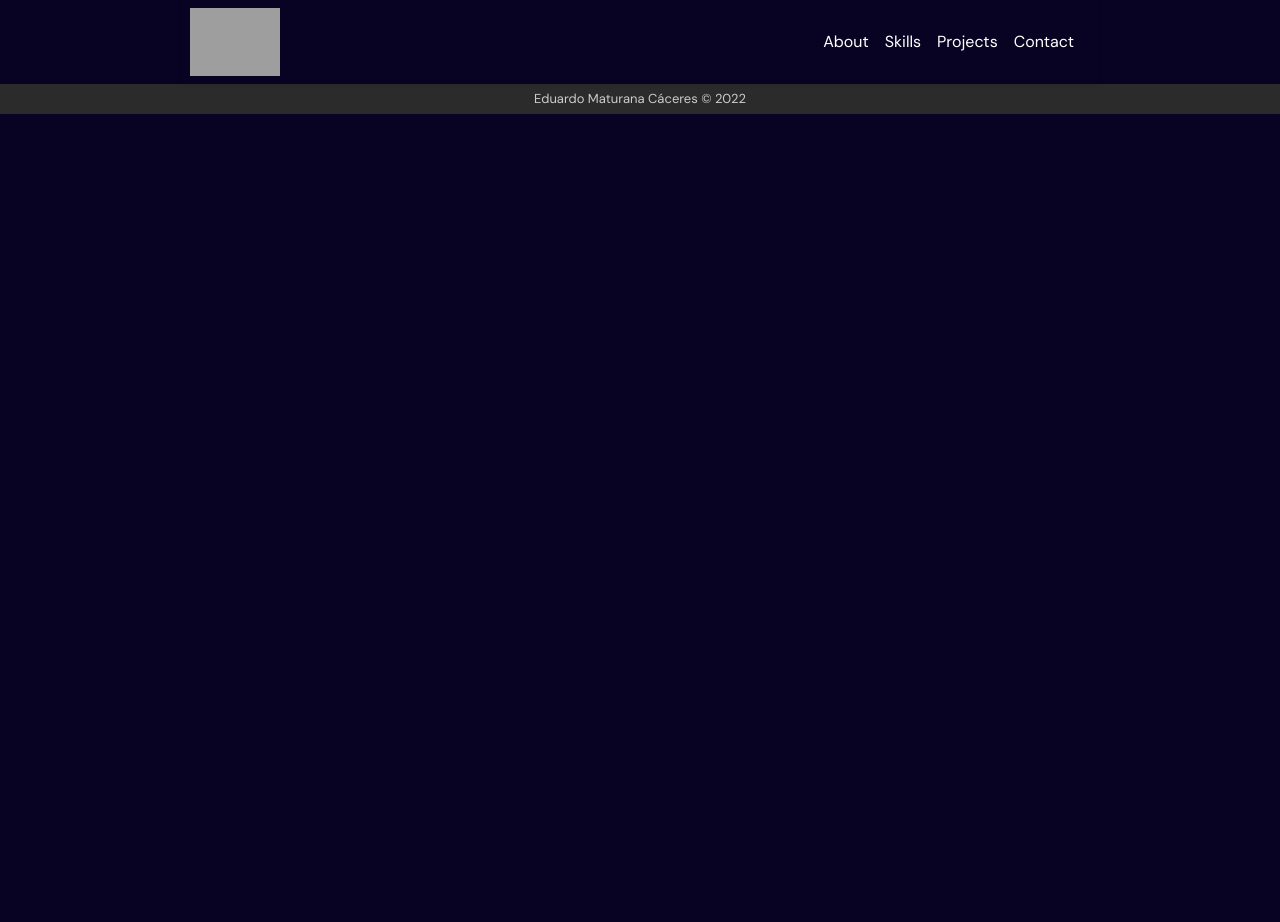
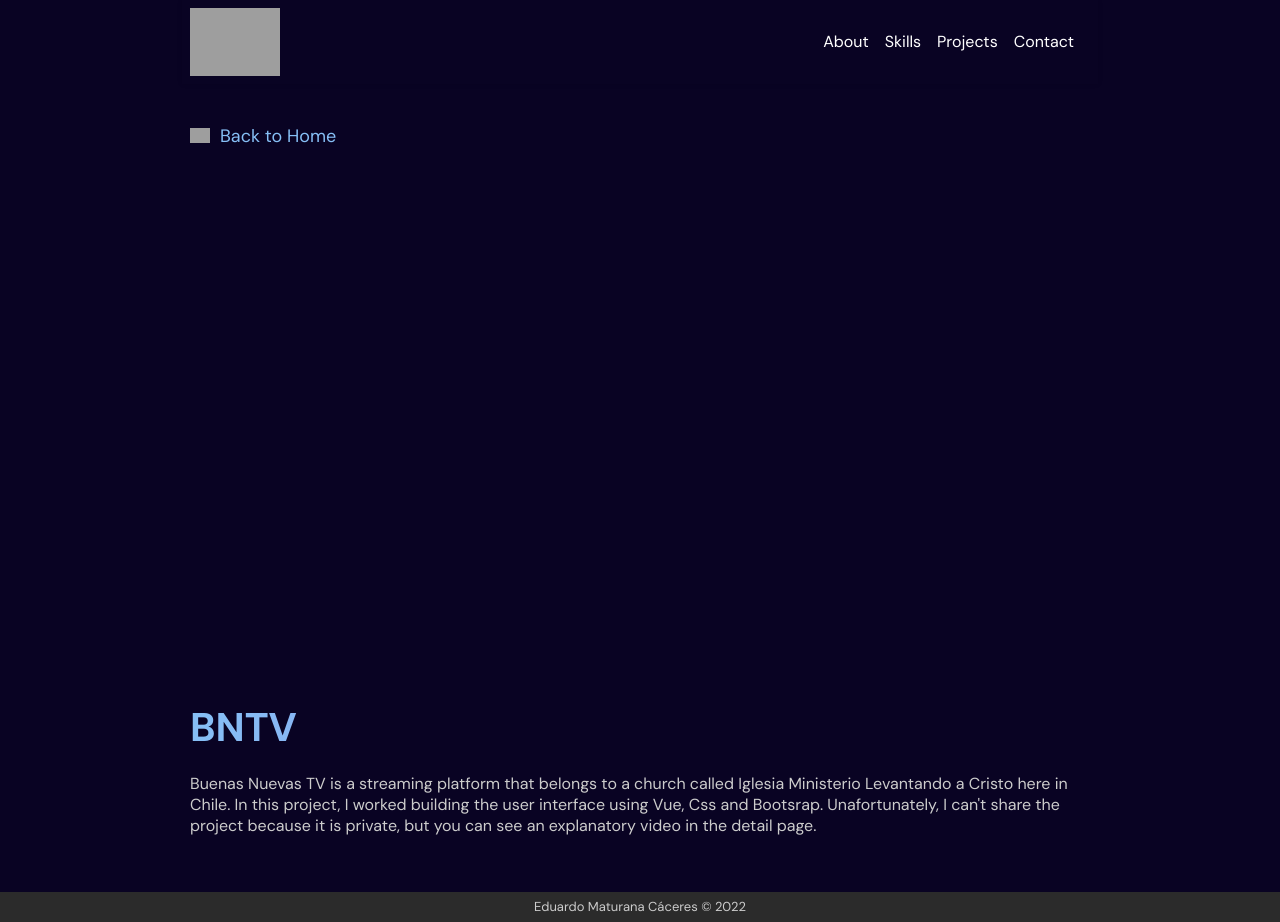
Before and after one commit to Edu-Maturana/myportfolio, a React (Create React App) app: page /bntv in a window 1280 px wide. Before the commit the page ends 800 px from the top, so only its background shows below. Built offline with nearby package versions, Linux system fonts and the light colour scheme; grey boxes are pictures that could not be loaded.

Commit message:
we are ready

```diff
--- a/src/App.js
+++ b/src/App.js
@@ -6,6 +6,7 @@
 import Planning from "./components/Planning/Planning";
 import Social from "./components/Social/Social";
 import Shop from "./components/Shop/Shop";
+import BuenasNuevas from "./components/Buenas Nuevas/BuenasNuevas";
 import Copyright from "./components/Copyright/Copyright";
 
 function App() {
@@ -19,6 +20,7 @@
             <Route path="/planning" element={<Planning />} />
             <Route path="/social" element={<Social />} />
             <Route path="/shop" element={<Shop />} />
+            <Route path="/bntv" element={<BuenasNuevas />} />
             <Route path="/" element={<Home />} />
           </Routes>
         </div>
--- a/src/components/About/About.js
+++ b/src/components/About/About.js
@@ -33,7 +33,7 @@
               now I've been learning Go just for fun, I think it's a great
               language.
             </p>
-            <a href="/em-resume.pdf" className="resume" download>
+            <a href="/files/em-resume.pdf" className="resume" download>
               Download resume
             </a>
           </div>
--- /dev/null
+++ b/src/components/Buenas Nuevas/BuenasNuevas.js
@@ -0,0 +1,37 @@
+import React from "react";
+import ReactPlayer from "react-player";
+import { Link } from "react-router-dom";
+import images from "../../utils";
+
+import "../Ecommerce/Detail.css";
+
+export default function BuenasNuevas() {
+  return (
+    <div className="detail">
+      <div className="detail-container">
+        <Link className="home" to="/">
+          <img src={images.leftArrow} alt="left arrow" className="left-arrow" />
+          Back to Home
+        </Link>
+        <div className="video-wrapper">
+          <ReactPlayer
+            url="https://youtu.be/KRU8zIxEUjg"
+            width="100%"
+            height="100%"
+            controls={true}
+          />
+        </div>
+        <div className="detail-info">
+          <h2 className="detail-heading heading">BNTV</h2>
+          <p className="detail-text">
+            Buenas Nuevas TV is a streaming platform that belongs to a church
+            called Iglesia Ministerio Levantando a Cristo here in Chile. In this
+            project, I worked building the user interface using Vue, Css and
+            Bootsrap. Unafortunately, I can't share the project because it is
+            private, but you can see an explanatory video in the detail page.
+          </p>
+        </div>
+      </div>
+    </div>
+  );
+}
--- a/src/components/Ecommerce/Ecommerce.js
+++ b/src/components/Ecommerce/Ecommerce.js
@@ -18,6 +18,7 @@
             url="https://youtu.be/QNq8SZa3EWk"
             width="100%"
             height="100%"
+            controls={true}
           />
         </div>
         <div className="detail-info">
--- a/src/components/Planning/Planning.js
+++ b/src/components/Planning/Planning.js
@@ -14,9 +14,10 @@
         </Link>
         <div className="video-wrapper">
           <ReactPlayer
-            url="https://www.youtube.com/watch?v=7WTYyor6mok"
+            url="https://youtu.be/685j5cpfcyQ"
             width="100%"
             height="100%"
+            controls={true}
           />
         </div>
         <div className="detail-info">
--- a/src/components/Projects/Projects.css
+++ b/src/components/Projects/Projects.css
@@ -8,14 +8,14 @@
 
 .projects-container {
   display: flex;
-  flex-wrap: wrap;
-  justify-content: space-between;
+  flex-direction: column;
+
   margin-top: 30px;
 }
 
 .project-card {
   background-color: #1d1e22;
-  width: 400px;
+  width: 100%;
   margin-bottom: 20px;
   border-radius: 5px;
   box-shadow: 0px 0px 10px 0px rgb(255, 255, 255);
--- a/src/components/Projects/Projects.js
+++ b/src/components/Projects/Projects.js
@@ -18,8 +18,8 @@
         data-aos="fade-up"
         data-aos-delay="500"
       >
-        Here you will find three backend applications and one frontend
-        application. The backend ones are quite complete in terms of code and
+        Here you will find three backend applications and two frontend
+        applications. The backend ones are quite complete in terms of code and
         SOLID principles, they have a good security layer using Json web tokens
         for authentication, password encryption and restriction middleware for
         requests depending on the need. All projects are deployed for you to
@@ -44,11 +44,17 @@
             <div className="project-data">
               <h4>Ecommerce API</h4>
               <div className="project-links">
-                <a href="https://github.com/Edu-Maturana/ecommerce-nodejs" className="code">
+                <a
+                  href="https://github.com/Edu-Maturana/ecommerce-nodejs"
+                  className="code"
+                >
                   <img src={images.github} alt="github" className="repo" />
                   Code
                 </a>
-                <a href="https://documenter.getpostman.com/view/13824230/UVXqDsPF" className="docs">
+                <a
+                  href="https://documenter.getpostman.com/view/13824230/UVXqDsPF"
+                  className="docs"
+                >
                   <img
                     src={images.postman}
                     alt="postman"
@@ -83,11 +89,17 @@
             <div className="project-data">
               <h4>Planning projects API</h4>
               <div className="project-links">
-                <a href="https://github.com/Edu-Maturana/planning-project-app" className="code">
+                <a
+                  href="https://github.com/Edu-Maturana/planning-project-app"
+                  className="code"
+                >
                   <img src={images.github} alt="github" className="repo" />
                   Code
                 </a>
-                <a href="https://documenter.getpostman.com/view/13824230/UVXgLGsV" className="docs">
+                <a
+                  href="https://documenter.getpostman.com/view/13824230/UVXgLGsV"
+                  className="docs"
+                >
                   <img
                     src={images.postman}
                     alt="postman"
@@ -119,11 +131,17 @@
             <div className="project-data">
               <h4>Social Network API</h4>
               <div className="project-links">
-                <a href="https://github.com/Edu-Maturana/nodejs-social-api" className="code">
+                <a
+                  href="https://github.com/Edu-Maturana/nodejs-social-api"
+                  className="code"
+                >
                   <img src={images.github} alt="github" className="repo" />
                   Code
                 </a>
-                <a href="https://documenter.getpostman.com/view/13824230/UVJkBt3s" className="docs">
+                <a
+                  href="https://documenter.getpostman.com/view/13824230/UVJkBt3s"
+                  className="docs"
+                >
                   <img
                     src={images.postman}
                     alt="postman"
@@ -152,6 +170,34 @@
           <div className="project-card-image">
             <div className="head">
               <img
+                src="/files/bntv.png"
+                alt="shop"
+                className="project-icon bntv"
+              />
+              <div className="project-data">
+                <h4>BNTV</h4>
+              </div>
+            </div>
+            <div className="project-description">
+              <p>
+                Buenas Nuevas TV is a streaming platform that belongs to a
+                church called Iglesia Ministerio Levantando a Cristo here in
+                Chile. In this project, I worked building the user interface
+                using Vue, Css and Bootsrap. Unafortunately, I can't share the
+                project because it is private, but you can see an explanatory
+                video in the detail page.
+              </p>
+              <a href="/bntv" className="project-detail">
+                Detail
+                <img src={images.arrow} alt="right arrow" className="arrow" />
+              </a>
+            </div>
+          </div>
+        </div>
+        <div className="project-card">
+          <div className="project-card-image">
+            <div className="head">
+              <img
                 src={images.shop}
                 alt="shop"
                 className="project-icon circle"
@@ -159,11 +205,17 @@
               <div className="project-data">
                 <h4>Laptop Shop</h4>
                 <div className="project-links">
-                  <a href="https://github.com/Edu-Maturana/ecommerce-react" className="code">
+                  <a
+                    href="https://github.com/Edu-Maturana/ecommerce-react"
+                    className="code"
+                  >
                     <img src={images.github} alt="github" className="repo" />
                     Code
                   </a>
-                  <a href="https://shop-project-edu.netlify.app/" className="website">
+                  <a
+                    href="https://shop-project-edu.netlify.app/"
+                    className="website"
+                  >
                     <img src={images.web} alt="web" className="web-icon" />
                     Website
                   </a>
--- a/src/components/Shop/Shop.js
+++ b/src/components/Shop/Shop.js
@@ -14,9 +14,10 @@
         </Link>
         <div className="video-wrapper">
           <ReactPlayer
-            url="https://www.youtube.com/watch?v=7WTYyor6mok"
+            url="https://youtu.be/UCQ9cg_15K8"
             width="100%"
             height="100%"
+            controls={true}
           />
         </div>
         <div className="detail-info">
--- a/src/components/Social/Social.js
+++ b/src/components/Social/Social.js
@@ -14,9 +14,10 @@
         </Link>
         <div className="video-wrapper">
           <ReactPlayer
-            url="https://www.youtube.com/watch?v=7WTYyor6mok"
+            url="https://youtu.be/Opu_Rv2gEt4"
             width="100%"
             height="100%"
+            controls={true}
           />
         </div>
         <div className="detail-info">
```
Also changed, not shown: public/files/bntv.png (added), 1 other file (tests, documents, lock files or other folders).
